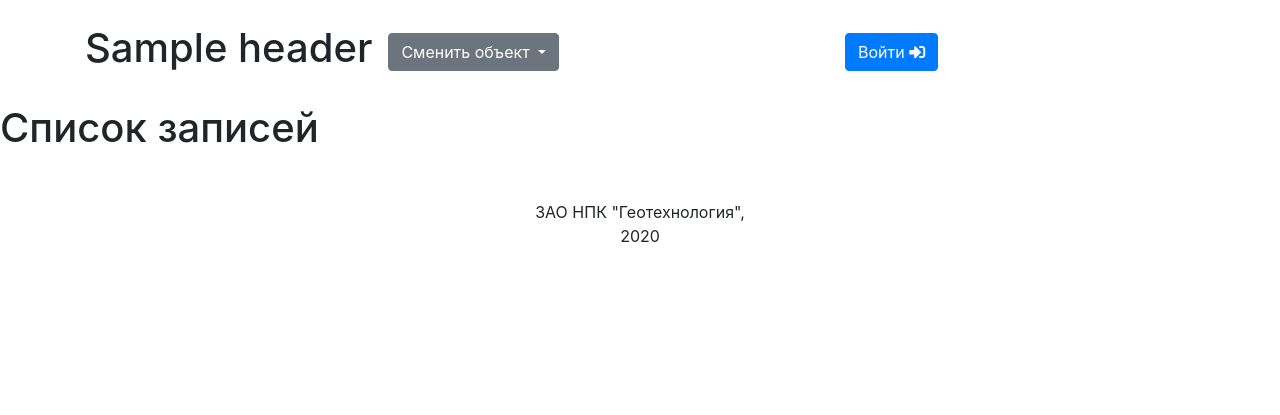
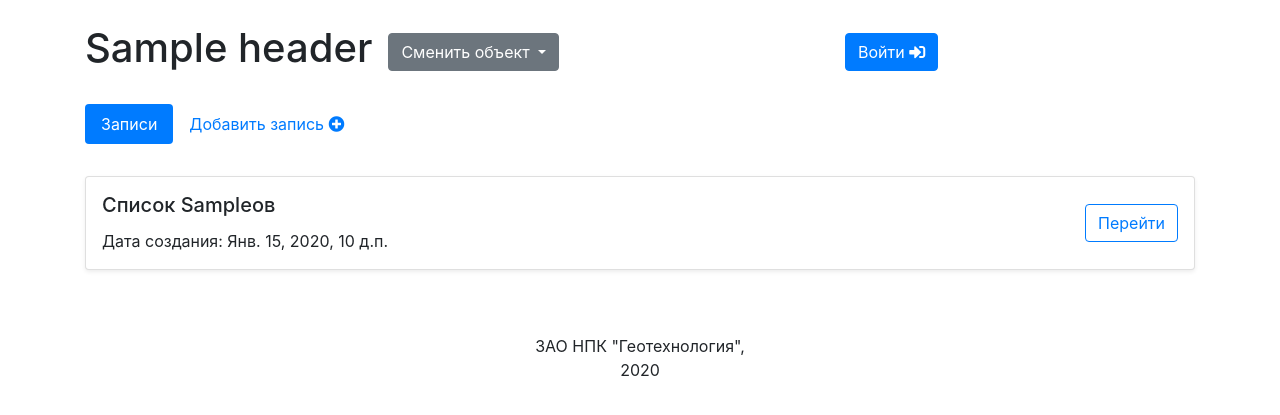
Before and after one commit to privategspot/movementcontrol, a Django app: template main/templates/main/entries-list.html in a window 1280 px wide. Shown: the top 415 px of the page. Run offline with Django 3.2, Linux system fonts and the light colour scheme; the template is opened without the code that fills it: most values are stand-ins (such as "Sample title", 1, 10 or a date in 2020); some libraries are stand-ins or nearby versions.

Commit message:
Added templates for viewing and creating records

```diff
--- a/main/templates/main/entries-list.html
+++ b/main/templates/main/entries-list.html
@@ -1,9 +1,74 @@
 {% extends "../base/base.html" %}
 
 {% comment %}
-Шаблон для отображения списка записей о заезда/отъездах сотрудников
+Шаблон для отображения списка записей о заездах/отъездах сотрудников
 {% endcomment %}
 
+{% block meta_title %}
+{{ related_facility }} | Записи
+{% endblock meta_title %}
+
 {% block main_content %}
-<h1>Список записей</h1>
+<div class="container-lg">
+  <div class="row">
+    <div class="col-md">
+      <ul class="nav nav-pills">
+        <li class="nav-item">
+          <a class="nav-link active" href="{{ related_facility.get_absolute_url }}">Записи</a>
+        </li>
+        <li class="nav-item">
+          <a class="nav-link" href="{% url 'facility-add-entry' facility_slug=related_facility.slug %}">
+          Добавить запись
+          <i class="fas fa-plus-circle"></i>
+          </a>
+        </li>
+      </ul>
+    </div>
+  </div>
+
+  <div class="row mt-2">
+    <div class="col-md">
+      {% if entries.count %}
+      <ul class="list-unstyled mt-4">
+        {% for entry in entries %}
+          <li class="mt-2">
+            <div class="card shadow-sm">
+              <div class="card-body d-flex align-items-center flex-row p-3">
+                <div>
+                  <h5 class="card-title">Список {{ entry.get_list_type_humanize }}ов</h5>
+                  <p class="card-text">Дата создания: {{ entry.creation_datetime }}</p>
+                </div>
+                <a href="{{ entry.get_absolute_url }}" class="btn btn-outline-primary ml-auto">Перейти</a>
+              </div>
+            </div>
+          </li>
+        {% endfor %}
+      </ul>
+      {% else %}
+      <p class="h4 mt-4">Записи отсутствуют</p>
+      {% endif %}
+    </div>
+  </div>
+
+  {% comment %} Пагинация записей {% endcomment %}
+  {% if paginator.num_pages and paginator.num_pages > 1 %}
+  <footer class="row mt-4">
+    <div class="col">
+      <nav>
+        <ul class="pagination justify-content-center">
+          {% for p in paginator.page_range %}
+            {% if p == page_obj.number %}
+              <li class="page-item active">
+            {% else %}
+              <li class="page-item">
+            {% endif %}
+                <a class="page-link" href="{{ paginator.baseurl }}{{ p }}">{{ p }}</a>
+              </li>
+          {% endfor %}
+        </ul>
+      </nav>
+    </div>
+  </footer>
+  {% endif %}
+</div>
 {% endblock main_content %}
```
Also changed, not shown: main/forms.py (added, +56 -0 lines), main/templates/main/add-entry.html (added, +36 -0 lines).
